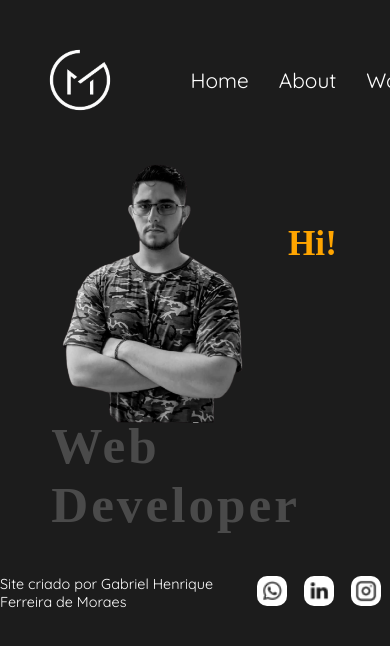
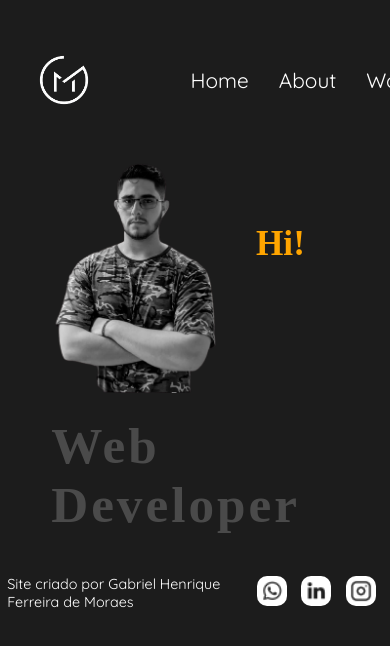
Before and after one commit to whybiel/portfolio, a React (Create React App) app: page / in a window 390 px wide. Shown: the top 646 px of the page. Built offline with nearby package versions, Linux system fonts and the light colour scheme; a web font is replaced by a local one.

Commit message:
acertando tamanhos para responsivo mobile

```diff
--- a/src/Pages/Home/style.js
+++ b/src/Pages/Home/style.js
@@ -26,7 +26,7 @@ export const Image = styled.img`
   width: 100%;
 
   @media (max-width: 768px) {
-    width: 18em;
+    width: 16em;
   }
 `
 export const BoxText = styled.div`
@@ -76,6 +76,7 @@ export const Footer = styled.footer`
   justify-content: space-around;
 
   @media (max-width: 768px) {
+    margin: 0 0.5em 0 0.5em;
     font-size:0.9em;
   }
 `
--- a/src/components/Header/style.js
+++ b/src/components/Header/style.js
@@ -30,6 +30,10 @@ export const BoxNav = styled.div`
 
 export const LogoImg = styled.img`
     height: 10em;
+
+    @media (max-width: 768px) {
+    height:8em;
+  }
 `
 
 export const List = styled.ul`
```
